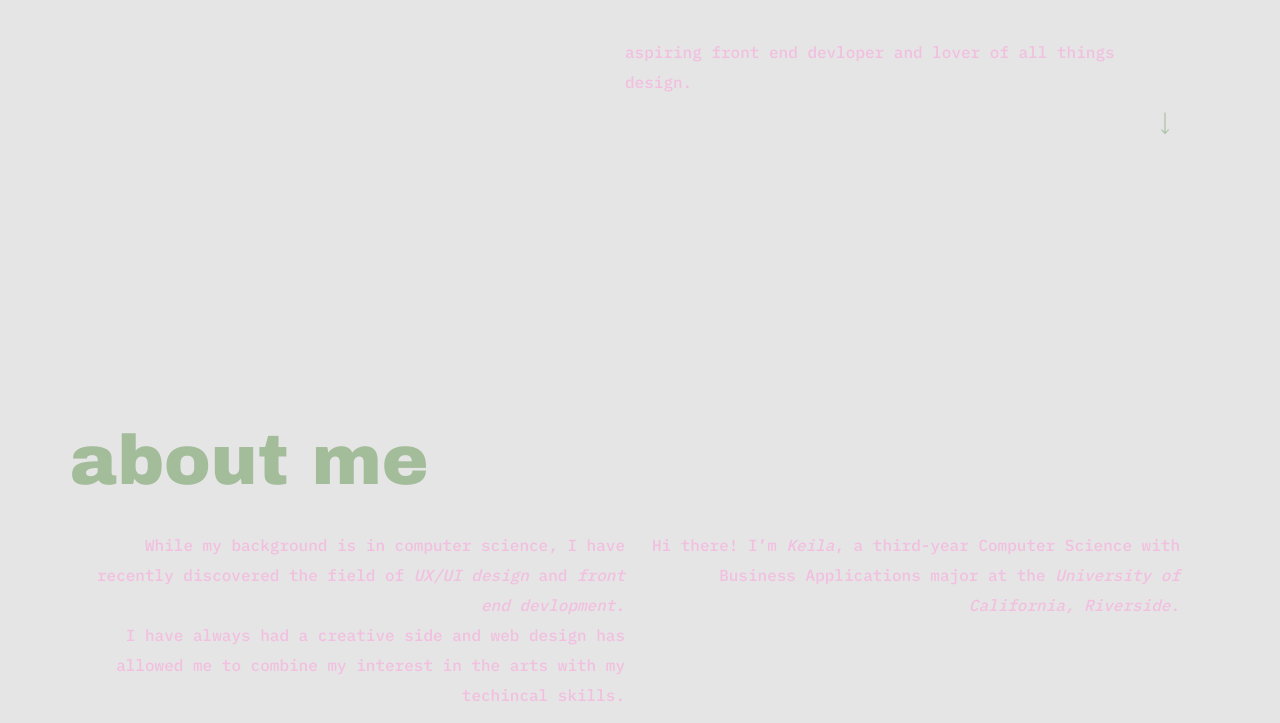
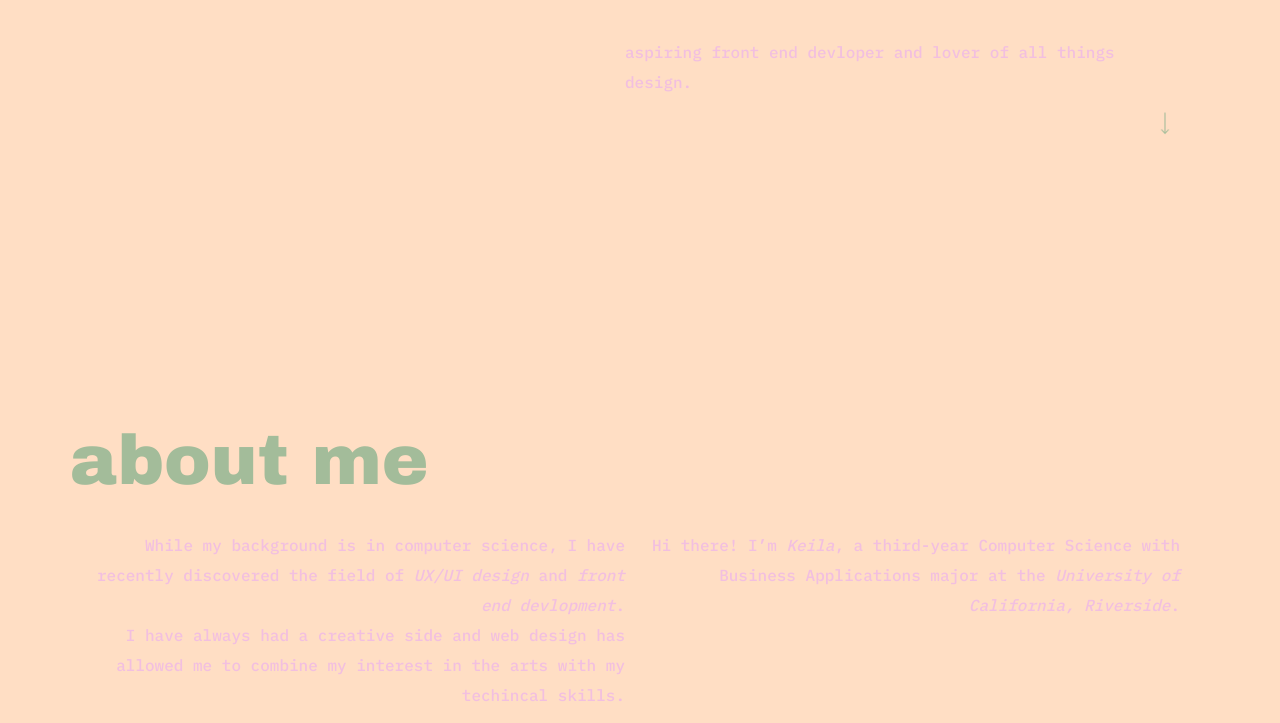
Before and after one commit to keibrdn/keibrdn.github.io, a plain HTML site: page index.html in a window 1280 px wide. Shown: the part 568-1291 px from the top of the page. Drawn offline with nearby package versions, Linux system fonts and the light colour scheme.

Commit message:
background color test

```diff
--- a/styles.css
+++ b/styles.css
@@ -1,7 +1,7 @@
 
 
 body {
-    background-color: #E5E5E5;
+    background-color: #ffdec4;
     margin-top: 150px;
     margin-right: 100px;
     margin-left: 70px;
```
